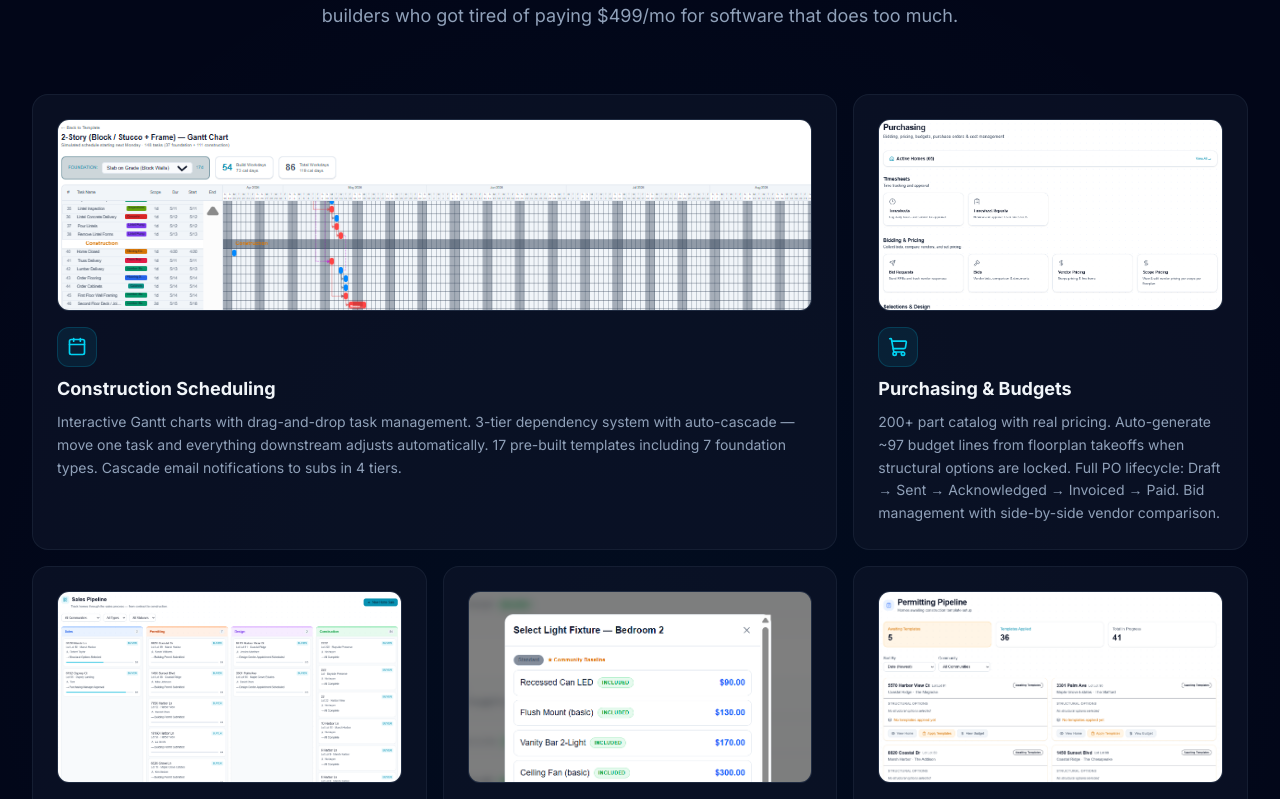
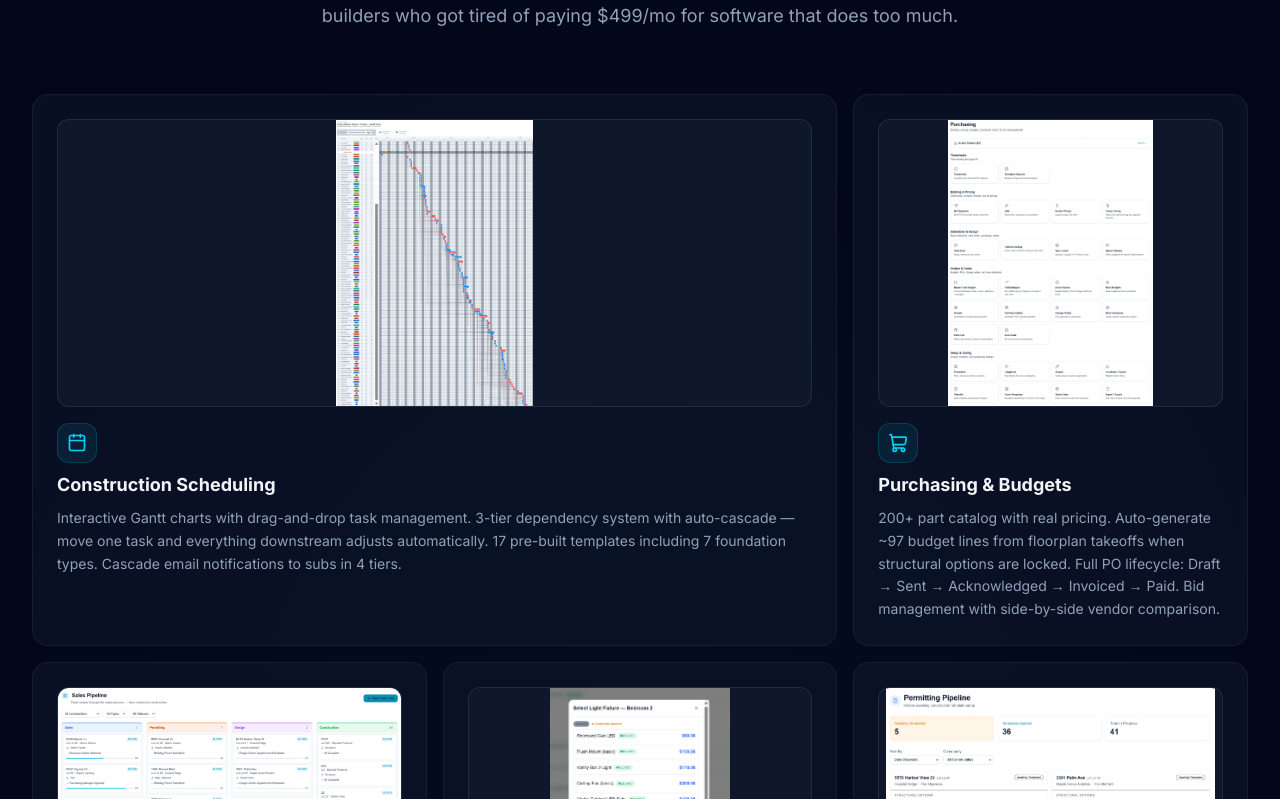
Before and after one commit to Scootermcgavin121/cornerstone-marketing-v2, a Next.js app: page / in a window 1280 px wide. Shown: the part 1101-1900 px from the top of the page. Built offline with nearby package versions, Linux system fonts and the light colour scheme.

Commit message:
fix: taller feature cards with object-contain so screenshots show fully

```diff
--- a/src/components/FeaturesSection.tsx
+++ b/src/components/FeaturesSection.tsx
@@ -13,12 +13,12 @@ import {
 
 function ScreenshotHeader({ src, alt }: { src: string; alt: string }) {
   return (
-    <div className="h-48 rounded-xl overflow-hidden border border-slate-700/50 bg-slate-900 relative">
+    <div className="h-72 rounded-xl overflow-hidden border border-slate-700/50 bg-slate-900 relative">
       <Image
         src={src}
         alt={alt}
         fill
-        className="object-cover object-top"
+        className="object-contain object-top"
         sizes="(max-width: 768px) 100vw, 50vw"
       />
     </div>
```
